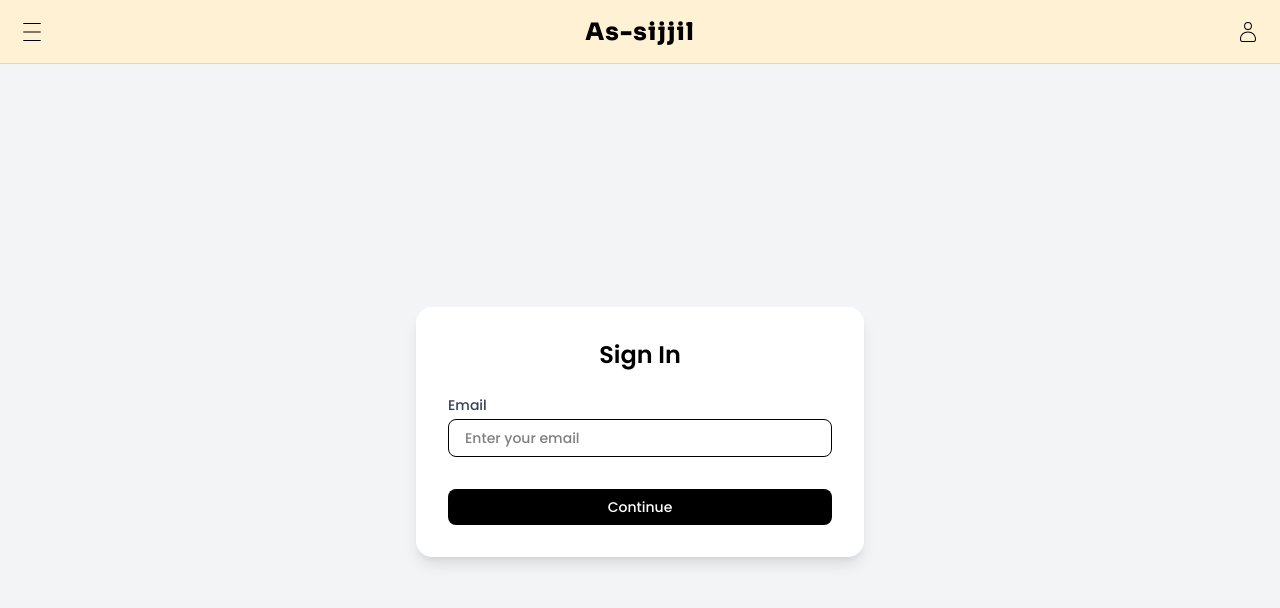
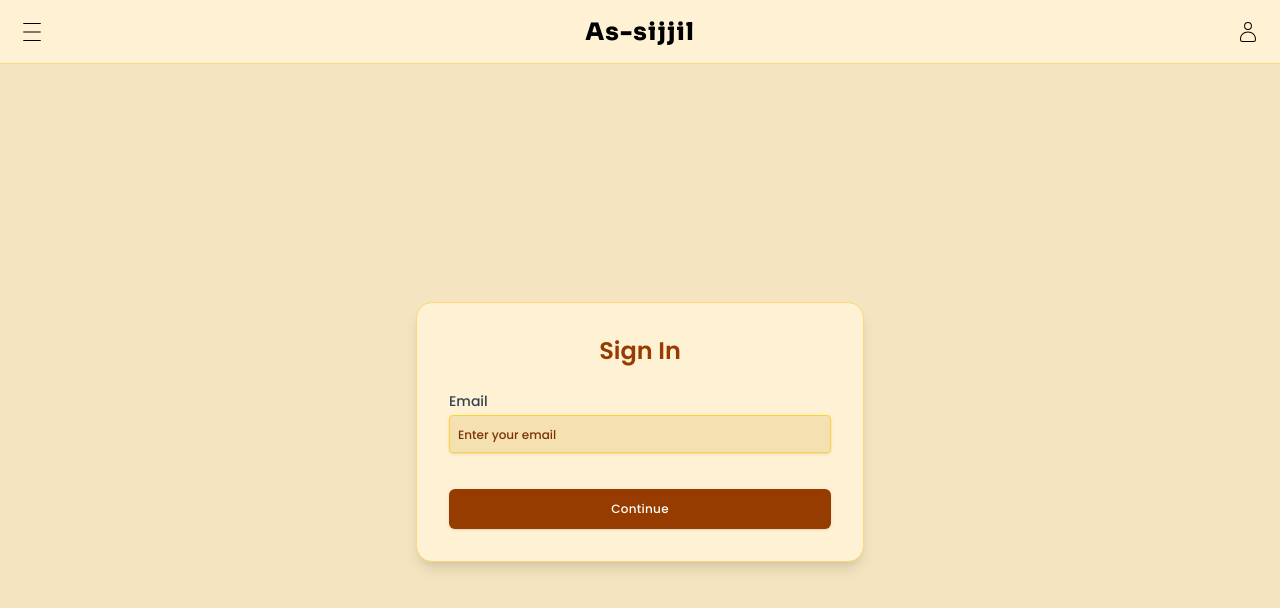
Before and after one commit to huzefa63/as-sijjil, a Next.js app: page /signin in a window 1280 px wide. Shown: the top 608 px of the page. Built offline with nearby package versions, Linux system fonts and the light colour scheme; sample sign-in values are in the browser's storage.

Commit message:
styled signin form

```diff
--- a/app/_components/authForm/SignInForm.jsx
+++ b/app/_components/authForm/SignInForm.jsx
@@ -19,27 +19,29 @@ function SignInForm() {
     }
     // setIsOtp({otp:'123456'});
   }
-  if(!isOtp) return <form className="flex flex-col gap-4" onSubmit={getOtp}>
+  if(!isOtp) return (
+    <form className="flex flex-col gap-4" onSubmit={getOtp}>
       <div>
-      <label className="mb-1 block text-sm font-medium text-gray-700">
+        <label className=" mb-1 block text-sm font-medium text-gray-700">
           Email
         </label>
         <input
           onChange={(el) => setEmail(el.target.value)}
           type="email"
           placeholder="Enter your email"
-        className="w-full rounded-lg border px-4 py-2 outline-none focus:border-black"
+          className=" bg-(--background) shadow-sm focus:outline-none focus:border-amber-500 transition-all duration-500 ease-in-out border border-amber-300 rounded-sm px-2 py-2 w-full placeholder:text-amber-900 placeholder:text-xs"
           required
         />
       </div>
 
       <button
         type="submit"
-      className="mt-4 rounded-lg bg-black py-2 text-white transition hover:bg-gray-800"
+        className="mt-5 bg-amber-800 hover:cursor-pointer hover:bg-amber-900 transition-all duration-300 ease-in-out shadow-sm text-white px-2 py-3 rounded-md text-xs tracking-wide "
       >
         Continue
       </button>
-  </form>;
+    </form>
+  );
   if(isOtp) return <OTP  email={email}/>;
 }
 
--- a/app/signin/page.jsx
+++ b/app/signin/page.jsx
@@ -2,9 +2,11 @@ import SignInForm from "../_components/authForm/SignInForm";
 
 export default function Page() {
   return (
-    <div className="flex h-full items-center justify-center bg-gray-100">
-      <div className="w-full max-w-md rounded-2xl bg-white p-8 shadow-lg">
-        <h1 className="mb-6 text-center text-2xl font-semibold">Sign In</h1>
+    <div className="flex h-full items-center justify-center">
+      <div className="border border-(--highlightBorder) w-full max-w-md rounded-2xl bg-(--layer) p-8 shadow-lg">
+        <h1 className="mb-6 text-center text-2xl font-semibold text-amber-800">
+          Sign In
+        </h1>
         <SignInForm />
       </div>
     </div>
```
Lines whose indentation alone changed are shown as unchanged.
